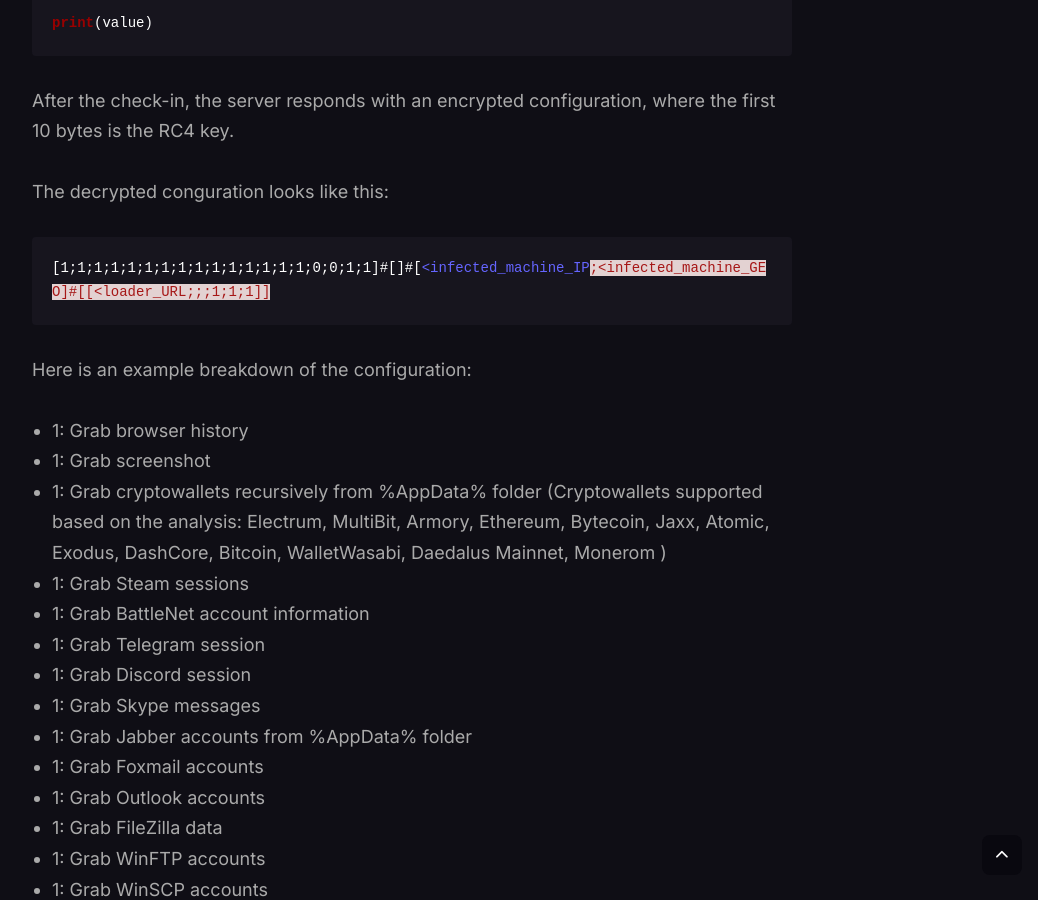
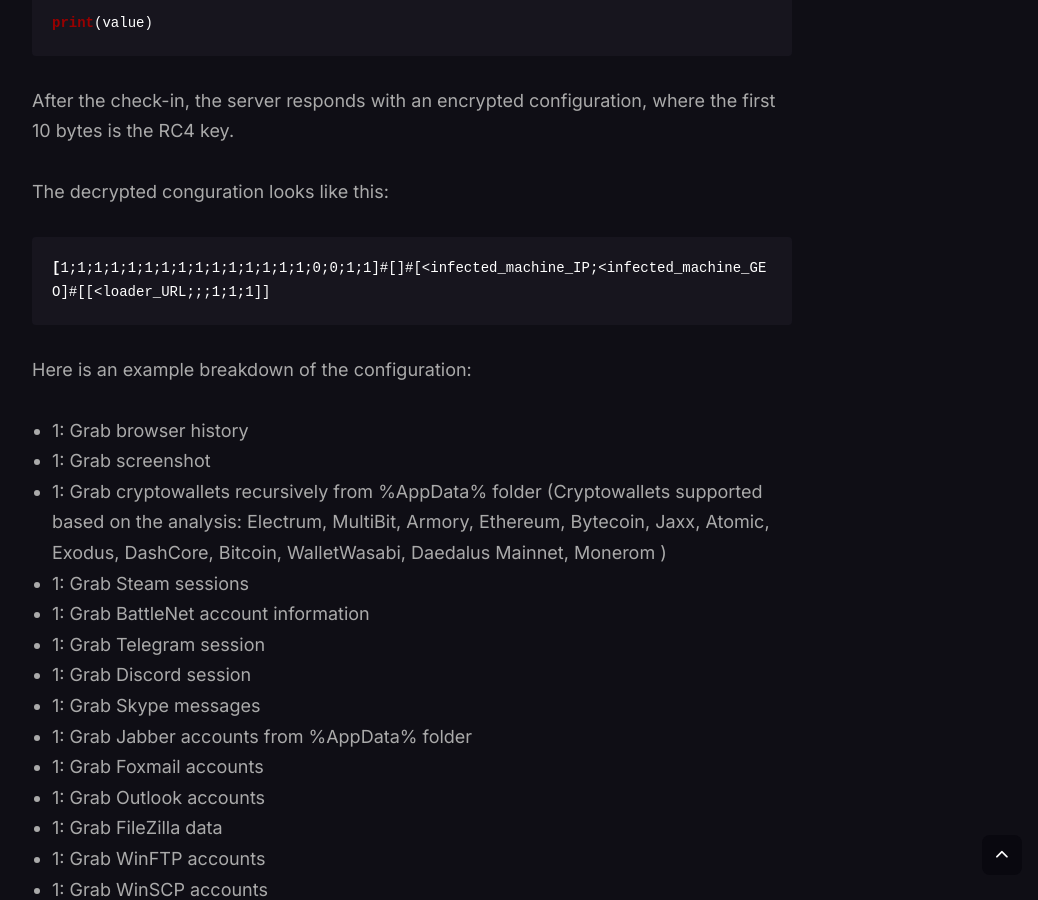
Before and after one commit to RussianPanda95/russianpanda95.github.io, a Jekyll site: the page built from _posts/2024-03-16-The-GlorySprout-Stealer-or-a-Failed-Clone-of-Taurus-Stealer.md, in a window 1280 px wide and 900 px high, scrolled down 9398 px. Shown: the whole window, without its empty margins (228-1266 px from the left). Built offline with Jekyll 4.4.1, drawn with Linux system fonts in a browser that asks for light colours; nearby versions of some CDN libraries; comment, search, counter and statistics services are not loaded; some of the changed text lies outside the part shown.

Commit message:
New commit 2

```diff
--- a/_posts/2024-03-16-The-GlorySprout-Stealer-or-a-Failed-Clone-of-Taurus-Stealer.md
+++ b/_posts/2024-03-16-The-GlorySprout-Stealer-or-a-Failed-Clone-of-Taurus-Stealer.md
@@ -143,7 +143,7 @@ After the check-in, the server responds with an encrypted configuration, where t
 
 The decrypted conguration looks like this:
 
-{% highlight xml %}
+{% highlight bash %}
 [1;1;1;1;1;1;1;1;1;1;1;1;1;1;1;0;0;1;1]#[]#[<infected_machine_IP;<infected_machine_GEO]#[[<loader_URL;;;1;1;1]]
 {% endhighlight %}
 
```
Also changed, not shown: other parts of _posts/2024-03-16-The-GlorySprout-Stealer-or-a-Failed-Clone-of-Taurus-Stealer.md (+1 -1 lines).
